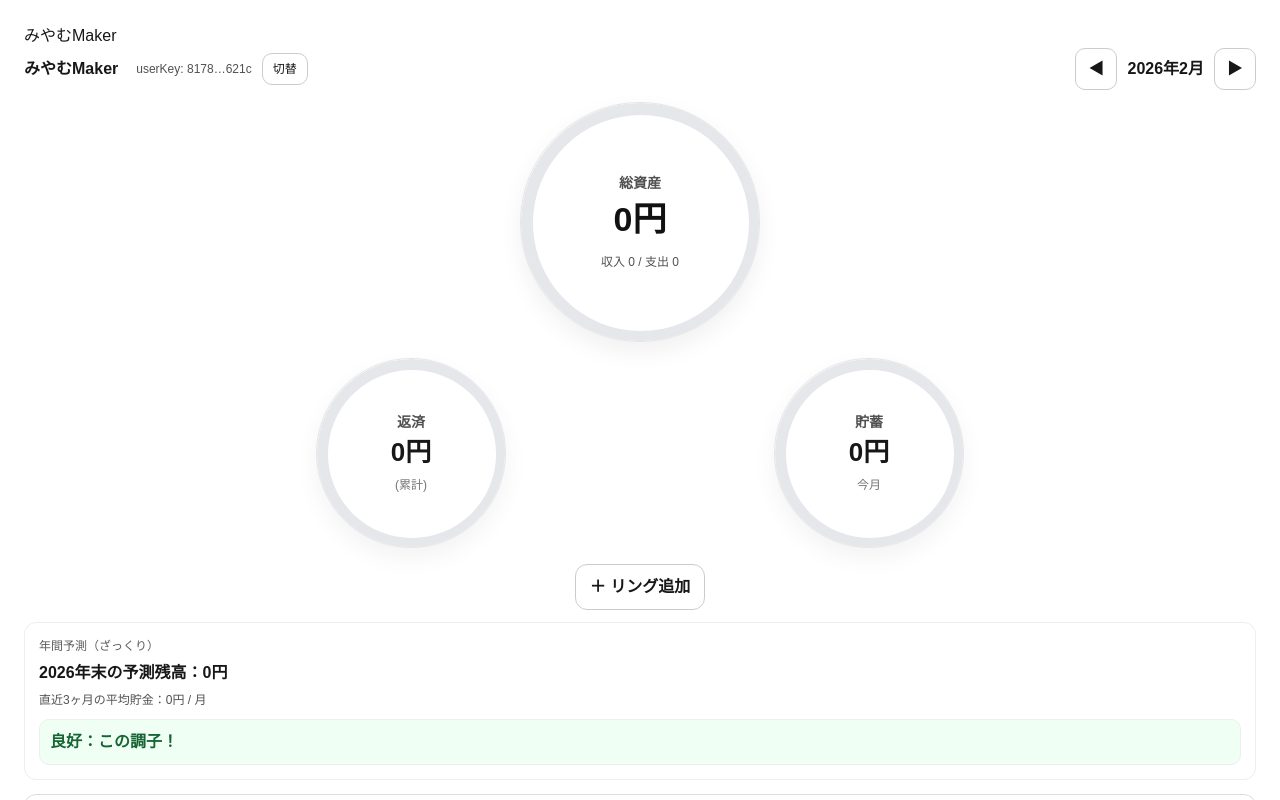
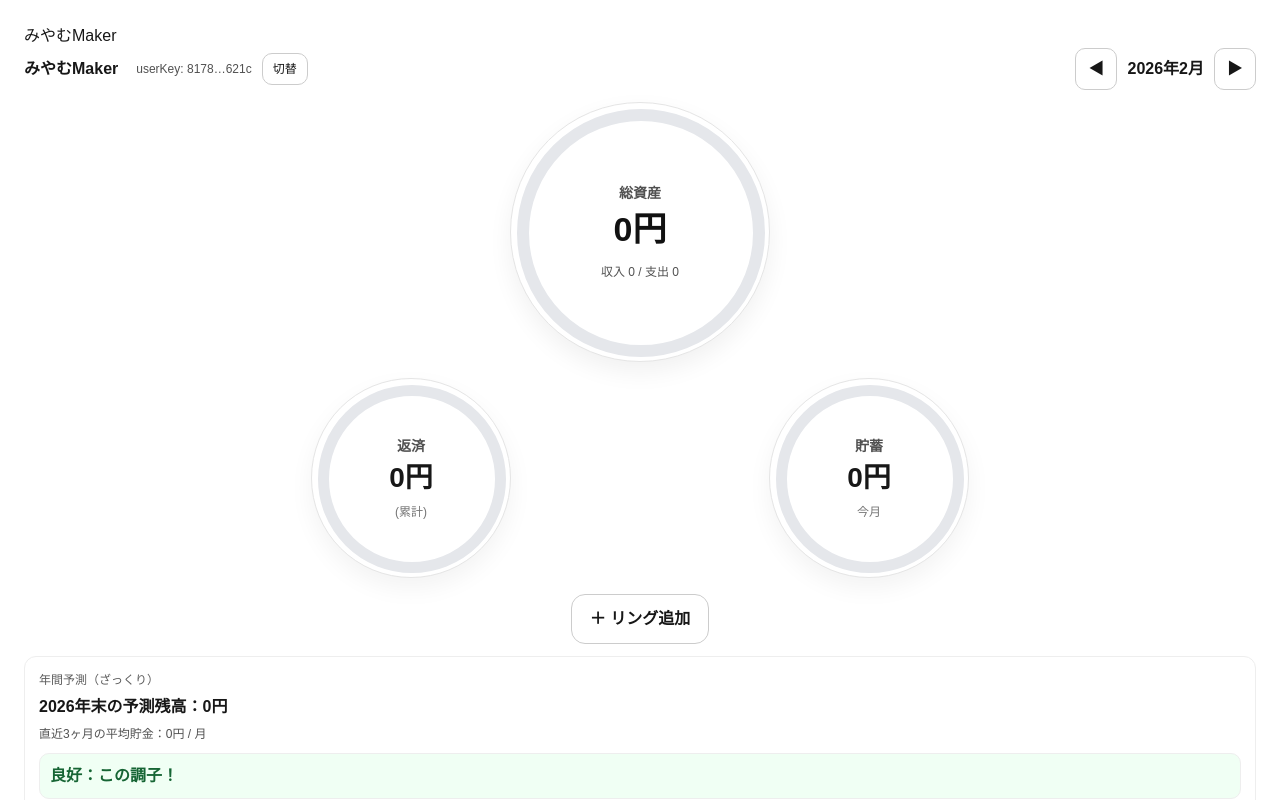
Before and after one commit to miyamu386-coder/miyamu-budget, a Next.js app: page / in a window 1280 px wide. Shown: the top 800 px of the page. Built offline with nearby package versions, Linux system fonts and the light colour scheme; no server answers.

Commit message:
feat: triangle layout on mobile + resize charts + add ring button

```diff
--- a/app/TransactionsClient.tsx
+++ b/app/TransactionsClient.tsx
@@ -77,8 +77,9 @@ function normalizeUserKeyInput(s: string) {
 }
 
 /**
- * ✅ リング描画（SVG）
- * progress: 0〜1
+ * ✅ 外周リング描画（SVG）
+ * - size: 親(円カード)の表示サイズに合わせる
+ * - padding: リングを“外周寄り”に置くための内側余白
  */
 function Ring({
   size,
@@ -86,15 +87,20 @@ function Ring({
   progress,
   color,
   trackColor = "#e5e7eb",
+  padding = 6,
 }: {
   size: number;
   stroke: number;
   progress: number;
   color: string;
   trackColor?: string;
+  padding?: number;
 }) {
   const p = clamp01(progress);
-  const r = (size - stroke) / 2;
+
+  // ✅ 外周寄りにリングを置く（strokeの半分 + padding 分だけ内側へ）
+  const r = size / 2 - stroke / 2 - padding;
+
   const c = 2 * Math.PI * r;
   const dashOffset = c * (1 - p);
 
@@ -229,18 +235,59 @@ export default function TransactionsClient({ initialTransactions }: Props) {
     return Array.from(set);
   }, [transactions]);
 
-  // --- ③ 目標：残高目標 / 今月の貯金目標 / 返済総額（任意入力）
+  // =========================
+  // ✅ localStorage 永続化（残高目標 / 貯蓄目標 / 返済総額）
+  // =========================
+  const LS_TARGET_BALANCE = "miyamu_goal_targetBalance";
+  const LS_MONTHLY_SAVE_TARGET = "miyamu_goal_monthlySaveTarget";
+  const LS_DEBT_TOTAL = "miyamu_goal_debtTotal";
+
   const [targetBalanceStr, setTargetBalanceStr] = useState<string>("200000");
+  const [monthlySaveTargetStr, setMonthlySaveTargetStr] =
+    useState<string>("50000");
+  const [debtTotalStr, setDebtTotalStr] = useState<string>("0");
+
+  // 初回ロード（localStorage -> state）
+  useEffect(() => {
+    try {
+      const tb = localStorage.getItem(LS_TARGET_BALANCE);
+      const ms = localStorage.getItem(LS_MONTHLY_SAVE_TARGET);
+      const dt = localStorage.getItem(LS_DEBT_TOTAL);
+
+      if (tb !== null) setTargetBalanceStr(tb);
+      if (ms !== null) setMonthlySaveTargetStr(ms);
+      if (dt !== null) setDebtTotalStr(dt);
+    } catch (e) {
+      console.error(e);
+    }
+  }, []);
+
+  // 変更時保存（state -> localStorage）
+  useEffect(() => {
+    try {
+      localStorage.setItem(LS_TARGET_BALANCE, targetBalanceStr);
+    } catch {}
+  }, [targetBalanceStr]);
+
+  useEffect(() => {
+    try {
+      localStorage.setItem(LS_MONTHLY_SAVE_TARGET, monthlySaveTargetStr);
+    } catch {}
+  }, [monthlySaveTargetStr]);
+
+  useEffect(() => {
+    try {
+      localStorage.setItem(LS_DEBT_TOTAL, debtTotalStr);
+    } catch {}
+  }, [debtTotalStr]);
+
+  // --- ③ 目標計算
   const targetBalance = Number(targetBalanceStr.replace(/,/g, "")) || 0;
-
   const remainToTarget = Math.max(0, targetBalance - summary.balance);
   const progressToTarget =
     targetBalance > 0 ? clamp01(summary.balance / targetBalance) : 0;
 
-  const [monthlySaveTargetStr, setMonthlySaveTargetStr] =
-    useState<string>("50000");
   const monthlySaveTarget = Number(monthlySaveTargetStr.replace(/,/g, "")) || 0;
-
   const savedThisMonth = summary.balance;
   const remainToMonthlySave = Math.max(0, monthlySaveTarget - savedThisMonth);
   const progressMonthlySave =
@@ -296,11 +343,8 @@ export default function TransactionsClient({ initialTransactions }: Props) {
       : "良好：この調子！";
 
   // =========================
-  // ✅ 3つの円（総資産/返済/貯蓄）＋タップで拡大＋詳細表示＋任意額入力UI
+  // ✅ 返済リング（返済総額に対して達成で光る）
   // =========================
-
-  // 返済総額（任意）
-  const [debtTotalStr, setDebtTotalStr] = useState<string>("0");
   const debtTotal = Number(debtTotalStr.replace(/,/g, "")) || 0;
 
   // 「返済」扱いの条件：カテゴリに「返済」を含む支出
@@ -320,13 +364,21 @@ export default function TransactionsClient({ initialTransactions }: Props) {
   // 残り返済総額
   const remainingDebt = Math.max(0, debtTotal - repaidTotal);
 
-  // ✅ リング進捗
+  // ✅ 目標達成判定（返済＝累計が目標以上 / 貯蓄＝今月が目標以上）
+  const debtAchieved = debtTotal > 0 && repaidTotal >= debtTotal;
+  const saveAchieved = monthlySaveTarget > 0 && savedThisMonth >= monthlySaveTarget;
+
+  // ✅ リング進捗（外周リング）
+  // 残高：目標に近づくほど増える（グレー）
   const balanceRingProgress = progressToTarget;
-  const debtRingProgress =
-    debtTotal > 0 ? clamp01(remainingDebt / debtTotal) : 0;
+
+  // 返済：A方式 → 達成に向かって増える（わかりやすい）
+  const debtRingProgress = debtTotal > 0 ? clamp01(repaidTotal / debtTotal) : 0;
+
+  // 貯蓄：今月目標に近づくほど増える（緑）
   const saveRingProgress = progressMonthlySave;
 
-  // スマホ判定
+  // スマホ判定（サイズ調整 + 三角配置切替）
   const [isMobile, setIsMobile] = useState(false);
   useEffect(() => {
     const mq = window.matchMedia("(max-width: 600px)");
@@ -341,39 +393,28 @@ export default function TransactionsClient({ initialTransactions }: Props) {
     "balance" | "debt" | "save" | null
   >(null);
 
-  // ✅ 円のサイズ（表示用：拡大縮小）
-  // ★スマホは小さめに調整（縦一列をやめるので、2列に収まるサイズ感に）
+  // ✅ 円のサイズ（表示用：通常/拡大/小）
   const sizeFor = (key: "balance" | "debt" | "save") => {
-    // 通常サイズ
-    const baseBalance = isMobile ? 140 : 240;
-    const baseSmall = isMobile ? 120 : 190;
+    const base = isMobile ? 190 : 260; // 通常
+    const active = isMobile ? 240 : 320; // 拡大
+    const small = isMobile ? 120 : 200; // 小
 
-    // 拡大時サイズ
-    const activeBalance = isMobile ? 200 : 300;
-    const activeSmall = isMobile ? 170 : 260;
-
-    if (activeCircle === null) {
-      return key === "balance" ? baseBalance : baseSmall;
-    }
-    if (activeCircle === key) {
-      return key === "balance" ? activeBalance : activeSmall;
-    }
-    // 非アクティブ2つはさらに少し小さく
-    return isMobile ? 105 : 170;
+    if (activeCircle === null) return key === "balance" ? base : small;
+    return activeCircle === key ? active : small;
   };
 
-  // ✅ リングのサイズは固定（リングが消えない/ズレない対策）
-  const baseSizeFor = (key: "balance" | "debt" | "save") => {
-    if (key === "balance") return isMobile ? 140 : 240;
-    return isMobile ? 120 : 190;
+  // ✅ strokeはサイズから決める（表示サイズに追従）
+  const strokeFromSize = (size: number) => {
+    if (size >= 300) return 14;
+    if (size >= 240) return 12;
+    if (size >= 200) return 11;
+    return 10;
   };
 
-  const strokeFor = (key: "balance" | "debt" | "save") => {
-    const s = baseSizeFor(key);
-    if (key === "balance") return s >= 200 ? 12 : 10;
-    return s >= 180 ? 11 : 9;
-  };
+  // ✅ 内側余白（リングが文字に被らない対策）
+  const innerPadding = isMobile ? 14 : 18;
 
+  // どの円をタップしたかで入力UIを出す
   const circleEditorTitle =
     activeCircle === "balance"
       ? "総資産（目標総資産を設定）"
@@ -383,10 +424,11 @@ export default function TransactionsClient({ initialTransactions }: Props) {
       ? "貯蓄（今月の目標を設定）"
       : "";
 
-  // ✅ 「＋リング追加」仮ハンドラ（後でタブUIに差し替え）
-  const handleAddRing = () => {
-    alert("（今は仮）リング追加UIは次のステップで実装します！");
-  };
+  // =========================
+  // ✅ 将来の最大8リング対応しやすい：追加ボタン（今はデモ）
+  // =========================
+  const [extraRingsCount, setExtraRingsCount] = useState(0);
+  const canAddMore = extraRingsCount < 5; // 既存3 + 追加5 = 8
 
   return (
     <div>
@@ -477,14 +519,7 @@ export default function TransactionsClient({ initialTransactions }: Props) {
               fontSize: 12,
             }}
           />
-          <div
-            style={{
-              display: "flex",
-              gap: 10,
-              marginTop: 10,
-              flexWrap: "wrap",
-            }}
-          >
+          <div style={{ display: "flex", gap: 10, marginTop: 10, flexWrap: "wrap" }}>
             <button
               type="button"
               onClick={applyUserKey}
@@ -534,25 +569,13 @@ export default function TransactionsClient({ initialTransactions }: Props) {
         </div>
       )}
 
-      {/* ✅ 3つの円サマリー（スマホも三角配置） */}
-      <div style={{ maxWidth: isMobile ? 420 : 900, margin: "0 auto" }}>
-        <div
-          style={{
-            display: "grid",
-            gridTemplateColumns: "1fr 1fr",
-            gridTemplateAreas: `
-              "balance balance"
-              "debt    save"
-              "add     add"
-            `,
-            gap: isMobile ? 12 : 16,
-            alignItems: "center",
-            justifyItems: "center",
-            marginBottom: 12,
-          }}
-        >
-          {/* 上（総資産） */}
-          <div style={{ gridArea: "balance" }}>
+      {/* ✅ 3つの円サマリー（スマホは三角配置） */}
+      <div style={{ maxWidth: 900, margin: "0 auto" }}>
+        {/* スマホ三角配置 */}
+        {isMobile ? (
+          <div style={{ display: "grid", gap: 14, marginBottom: 12 }}>
+            {/* 上：総資産 */}
+            <div style={{ display: "flex", justifyContent: "center" }}>
               <div
                 role="button"
                 onClick={() =>
@@ -575,11 +598,217 @@ export default function TransactionsClient({ initialTransactions }: Props) {
                   textAlign: "center",
                   position: "relative",
                   overflow: "hidden",
+                  padding: innerPadding, // ✅ 文字がリングに被らない
                 }}
               >
                 <Ring
-                size={baseSizeFor("balance")}
-                stroke={strokeFor("balance")}
+                  size={sizeFor("balance")} // ✅ 表示サイズに追従（外周がずれない）
+                  stroke={strokeFromSize(sizeFor("balance"))}
+                  progress={balanceRingProgress}
+                  color="#9ca3af"
+                />
+
+                <div style={{ fontSize: 14, opacity: 0.75, fontWeight: 700 }}>
+                  総資産
+                </div>
+                <div
+                  style={{
+                    fontSize: activeCircle === "balance" ? 40 : 34,
+                    fontWeight: 900,
+                    color: summary.balance < 0 ? "#ef4444" : "#111",
+                  }}
+                >
+                  {yen(summary.balance)}円
+                </div>
+
+                <div style={{ marginTop: 8, fontSize: 12, opacity: 0.75 }}>
+                  収入 {yen(summary.income)} / 支出 {yen(summary.expense)}
+                </div>
+
+                {activeCircle === "balance" && (
+                  <div style={{ marginTop: 6, fontSize: 12, opacity: 0.75 }}>
+                    目標まであと {yen(remainToTarget)}円
+                  </div>
+                )}
+              </div>
+            </div>
+
+            {/* 下：返済 + 貯蓄 を左右 */}
+            <div
+              style={{
+                display: "flex",
+                justifyContent: "center",
+                gap: 18,
+                alignItems: "flex-start",
+              }}
+            >
+              {/* 返済 */}
+              <div
+                role="button"
+                onClick={() =>
+                  setActiveCircle(activeCircle === "debt" ? null : "debt")
+                }
+                style={{
+                  width: sizeFor("debt"),
+                  height: sizeFor("debt"),
+                  borderRadius: 999,
+                  border: "1px solid #e5e5e5",
+                  background: "#fff",
+                  display: "flex",
+                  flexDirection: "column",
+                  alignItems: "center",
+                  justifyContent: "center",
+                  boxShadow: "0 10px 25px rgba(0,0,0,0.05)",
+                  transition: "all 0.25s ease",
+                  userSelect: "none",
+                  cursor: "pointer",
+                  textAlign: "center",
+                  position: "relative",
+                  overflow: "hidden",
+                  padding: innerPadding,
+                  // ✅ 目標達成で光る
+                  boxShadow: debtAchieved
+                    ? "0 0 24px rgba(34,197,94,0.55)"
+                    : "0 10px 25px rgba(0,0,0,0.05)",
+                }}
+              >
+                <Ring
+                  size={sizeFor("debt")}
+                  stroke={strokeFromSize(sizeFor("debt"))}
+                  progress={debtRingProgress}
+                  color={debtAchieved ? "#22c55e" : "#ef4444"}
+                />
+
+                <div style={{ fontSize: 14, opacity: 0.75, fontWeight: 700 }}>
+                  返済
+                </div>
+                <div style={{ fontSize: 24, fontWeight: 900 }}>
+                  {yen(repaidTotal)}円
+                </div>
+                <div style={{ marginTop: 4, fontSize: 12, opacity: 0.6 }}>
+                  (累計)
+                </div>
+
+                {debtAchieved && (
+                  <div style={{ marginTop: 6, fontSize: 12, fontWeight: 800 }}>
+                    ✅ 目標達成！
+                  </div>
+                )}
+              </div>
+
+              {/* 貯蓄 */}
+              <div
+                role="button"
+                onClick={() =>
+                  setActiveCircle(activeCircle === "save" ? null : "save")
+                }
+                style={{
+                  width: sizeFor("save"),
+                  height: sizeFor("save"),
+                  borderRadius: 999,
+                  border: "1px solid #e5e5e5",
+                  background: "#fff",
+                  display: "flex",
+                  flexDirection: "column",
+                  alignItems: "center",
+                  justifyContent: "center",
+                  boxShadow: "0 10px 25px rgba(0,0,0,0.05)",
+                  transition: "all 0.25s ease",
+                  userSelect: "none",
+                  cursor: "pointer",
+                  textAlign: "center",
+                  position: "relative",
+                  overflow: "hidden",
+                  padding: innerPadding,
+                  // ✅ 目標達成で光る
+                  boxShadow: saveAchieved
+                    ? "0 0 24px rgba(34,197,94,0.55)"
+                    : "0 10px 25px rgba(0,0,0,0.05)",
+                }}
+              >
+                <Ring
+                  size={sizeFor("save")}
+                  stroke={strokeFromSize(sizeFor("save"))}
+                  progress={saveRingProgress}
+                  color="#22c55e"
+                />
+
+                <div style={{ fontSize: 14, opacity: 0.75, fontWeight: 700 }}>
+                  貯蓄
+                </div>
+                <div style={{ fontSize: 24, fontWeight: 900 }}>
+                  {yen(savedThisMonth)}円
+                </div>
+                <div style={{ marginTop: 4, fontSize: 12, opacity: 0.6 }}>今月</div>
+
+                {saveAchieved && (
+                  <div style={{ marginTop: 6, fontSize: 12, fontWeight: 800 }}>
+                    ✅ 目標達成！
+                  </div>
+                )}
+              </div>
+            </div>
+
+            {/* 追加ボタン */}
+            <div style={{ display: "flex", justifyContent: "center", marginTop: 8 }}>
+              <button
+                type="button"
+                disabled={!canAddMore}
+                onClick={() => setExtraRingsCount((v) => Math.min(5, v + 1))}
+                style={{
+                  padding: "12px 18px",
+                  borderRadius: 14,
+                  border: "1px solid #ccc",
+                  background: canAddMore ? "#fff" : "#f5f5f5",
+                  cursor: canAddMore ? "pointer" : "not-allowed",
+                  fontWeight: 800,
+                }}
+              >
+                ＋ リング追加
+              </button>
+            </div>
+          </div>
+        ) : (
+          // PC：上に総資産、下に2つ
+          <div
+            style={{
+              display: "grid",
+              gridTemplateColumns: "1fr 1fr",
+              gap: 16,
+              alignItems: "center",
+              marginBottom: 12,
+            }}
+          >
+            {/* 上の円（総資産） */}
+            <div style={{ gridColumn: "1 / 3", display: "flex", justifyContent: "center" }}>
+              <div
+                role="button"
+                onClick={() =>
+                  setActiveCircle(activeCircle === "balance" ? null : "balance")
+                }
+                style={{
+                  width: sizeFor("balance"),
+                  height: sizeFor("balance"),
+                  borderRadius: 999,
+                  border: "1px solid #e5e5e5",
+                  background: "#fff",
+                  display: "flex",
+                  flexDirection: "column",
+                  alignItems: "center",
+                  justifyContent: "center",
+                  boxShadow: "0 10px 25px rgba(0,0,0,0.06)",
+                  transition: "all 0.25s ease",
+                  userSelect: "none",
+                  cursor: "pointer",
+                  textAlign: "center",
+                  position: "relative",
+                  overflow: "hidden",
+                  padding: innerPadding,
+                }}
+              >
+                <Ring
+                  size={sizeFor("balance")}
+                  stroke={strokeFromSize(sizeFor("balance"))}
                   progress={balanceRingProgress}
                   color="#9ca3af"
                 />
@@ -609,8 +838,8 @@ export default function TransactionsClient({ initialTransactions }: Props) {
               </div>
             </div>
 
-          {/* 左下（返済） */}
-          <div style={{ gridArea: "debt" }}>
+            {/* 左：返済 */}
+            <div style={{ display: "flex", justifyContent: "center" }}>
               <div
                 role="button"
                 onClick={() =>
@@ -626,47 +855,45 @@ export default function TransactionsClient({ initialTransactions }: Props) {
                   flexDirection: "column",
                   alignItems: "center",
                   justifyContent: "center",
-                boxShadow: "0 10px 25px rgba(0,0,0,0.05)",
                   transition: "all 0.25s ease",
                   userSelect: "none",
                   cursor: "pointer",
                   textAlign: "center",
                   position: "relative",
                   overflow: "hidden",
+                  padding: innerPadding,
+                  boxShadow: debtAchieved
+                    ? "0 0 24px rgba(34,197,94,0.55)"
+                    : "0 10px 25px rgba(0,0,0,0.05)",
                 }}
               >
                 <Ring
-                size={baseSizeFor("debt")}
-                stroke={strokeFor("debt")}
+                  size={sizeFor("debt")}
+                  stroke={strokeFromSize(sizeFor("debt"))}
                   progress={debtRingProgress}
-                color="#ef4444"
+                  color={debtAchieved ? "#22c55e" : "#ef4444"}
                 />
 
                 <div style={{ fontSize: 14, opacity: 0.75, fontWeight: 700 }}>
                   返済
                 </div>
-              <div
-                style={{
-                  fontSize: activeCircle === "debt" ? 32 : 26,
-                  fontWeight: 900,
-                }}
-              >
+                <div style={{ fontSize: 28, fontWeight: 900 }}>
                   {yen(repaidTotal)}円
                 </div>
                 <div style={{ marginTop: 4, fontSize: 12, opacity: 0.6 }}>
                   (累計)
                 </div>
 
-              {activeCircle === "debt" && (
-                <div style={{ marginTop: 10, fontSize: 13, opacity: 0.85 }}>
-                  残り総額 {yen(remainingDebt)}円
+                {debtAchieved && (
+                  <div style={{ marginTop: 8, fontSize: 13, fontWeight: 800 }}>
+                    ✅ 目標達成！
                   </div>
                 )}
               </div>
             </div>
 
-          {/* 右下（貯蓄） */}
-          <div style={{ gridArea: "save" }}>
+            {/* 右：貯蓄 */}
+            <div style={{ display: "flex", justifyContent: "center" }}>
               <div
                 role="button"
                 onClick={() =>
@@ -682,18 +909,21 @@ export default function TransactionsClient({ initialTransactions }: Props) {
                   flexDirection: "column",
                   alignItems: "center",
                   justifyContent: "center",
-                boxShadow: "0 10px 25px rgba(0,0,0,0.05)",
                   transition: "all 0.25s ease",
                   userSelect: "none",
                   cursor: "pointer",
                   textAlign: "center",
                   position: "relative",
                   overflow: "hidden",
+                  padding: innerPadding,
+                  boxShadow: saveAchieved
+                    ? "0 0 24px rgba(34,197,94,0.55)"
+                    : "0 10px 25px rgba(0,0,0,0.05)",
                 }}
               >
                 <Ring
-                size={baseSizeFor("save")}
-                stroke={strokeFor("save")}
+                  size={sizeFor("save")}
+                  stroke={strokeFromSize(sizeFor("save"))}
                   progress={saveRingProgress}
                   color="#22c55e"
                 />
@@ -701,37 +931,31 @@ export default function TransactionsClient({ initialTransactions }: Props) {
                 <div style={{ fontSize: 14, opacity: 0.75, fontWeight: 700 }}>
                   貯蓄
                 </div>
-              <div
-                style={{
-                  fontSize: activeCircle === "save" ? 32 : 26,
-                  fontWeight: 900,
-                }}
-              >
+                <div style={{ fontSize: 28, fontWeight: 900 }}>
                   {yen(savedThisMonth)}円
                 </div>
-              <div style={{ marginTop: 4, fontSize: 12, opacity: 0.6 }}>
-                今月
-              </div>
+                <div style={{ marginTop: 4, fontSize: 12, opacity: 0.6 }}>今月</div>
 
-              {activeCircle === "save" && (
-                <div style={{ marginTop: 10, fontSize: 13, opacity: 0.85 }}>
-                  目標差 {yen(remainToMonthlySave)}円
+                {saveAchieved && (
+                  <div style={{ marginTop: 8, fontSize: 13, fontWeight: 800 }}>
+                    ✅ 目標達成！
                   </div>
                 )}
               </div>
             </div>
 
-          {/* 下：＋リング追加 */}
-          <div style={{ gridArea: "add" }}>
+            {/* 追加ボタン */}
+            <div style={{ gridColumn: "1 / 3", display: "flex", justifyContent: "center" }}>
               <button
                 type="button"
-              onClick={handleAddRing}
+                disabled={!canAddMore}
+                onClick={() => setExtraRingsCount((v) => Math.min(5, v + 1))}
                 style={{
-                padding: "10px 14px",
-                borderRadius: 12,
+                  padding: "12px 18px",
+                  borderRadius: 14,
                   border: "1px solid #ccc",
-                background: "#fff",
-                cursor: "pointer",
+                  background: canAddMore ? "#fff" : "#f5f5f5",
+                  cursor: canAddMore ? "pointer" : "not-allowed",
                   fontWeight: 800,
                 }}
               >
@@ -739,6 +963,7 @@ export default function TransactionsClient({ initialTransactions }: Props) {
               </button>
             </div>
           </div>
+        )}
       </div>
 
       {/* ✅ タップした円に応じて任意額を入力 */}
@@ -758,7 +983,7 @@ export default function TransactionsClient({ initialTransactions }: Props) {
           {activeCircle === "balance" && (
             <>
               <div style={{ fontSize: 12, opacity: 0.7, marginBottom: 6 }}>
-                目標総資産（任意）
+                目標総資産（任意）※リロードしても保持されます
               </div>
               <div style={{ display: "flex", alignItems: "center", gap: 8 }}>
                 <input
@@ -806,7 +1031,7 @@ export default function TransactionsClient({ initialTransactions }: Props) {
           {activeCircle === "debt" && (
             <>
               <div style={{ fontSize: 12, opacity: 0.7, marginBottom: 6 }}>
-                返済総額（任意）
+                返済総額（任意）※リロードしても保持されます
               </div>
               <div style={{ display: "flex", alignItems: "center", gap: 8 }}>
                 <input
@@ -833,7 +1058,7 @@ export default function TransactionsClient({ initialTransactions }: Props) {
           {activeCircle === "save" && (
             <>
               <div style={{ fontSize: 12, opacity: 0.7, marginBottom: 6 }}>
-                今月の貯金目標（任意）
+                今月の貯金目標（任意）※リロードしても保持されます
               </div>
               <div style={{ display: "flex", alignItems: "center", gap: 8 }}>
                 <input
@@ -873,13 +1098,7 @@ export default function TransactionsClient({ initialTransactions }: Props) {
             </>
           )}
 
-          <div
-            style={{
-              display: "flex",
-              justifyContent: "flex-end",
-              marginTop: 12,
-            }}
-          >
+          <div style={{ display: "flex", justifyContent: "flex-end", marginTop: 12 }}>
             <button
               type="button"
               onClick={() => setActiveCircle(null)}
@@ -940,7 +1159,7 @@ export default function TransactionsClient({ initialTransactions }: Props) {
         </div>
       </div>
 
-      {/* ✅ 入力フォーム（上部へ移動） */}
+      {/* ✅ 入力フォーム */}
       <TransactionForm
         editing={editing}
         categorySuggestions={categorySuggestions}
```
Lines whose indentation alone changed are shown as unchanged.
